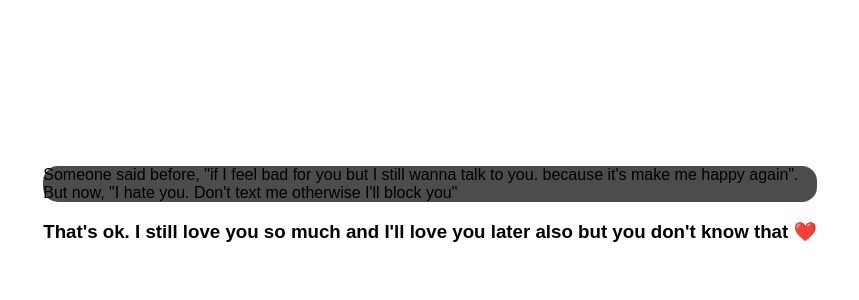
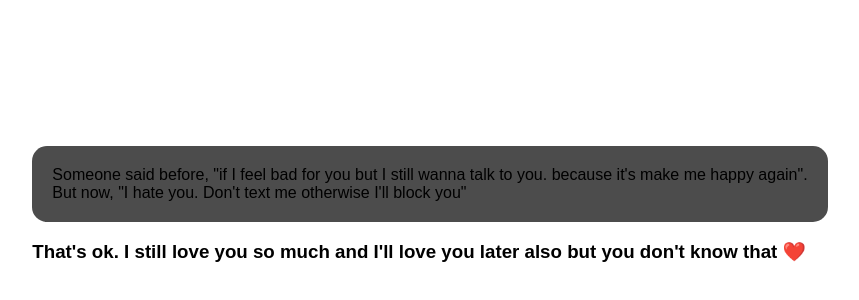
Before and after one commit to arifxua/haveyoueaten, a plain HTML site: page test.html in a window 1280 px wide. Shown: the part 194-494 px from the top of the page, without its empty margins (210-1069 px from the left). Drawn offline with Linux system fonts and the light colour scheme.

Commit message:
Update test.html

```diff
--- a/test.html
+++ b/test.html
@@ -22,6 +22,8 @@
             background: rgba(0, 0, 0, 0.7);
             animation: fadeIn 3s ease-in;
             border-radius: 15px;
+            padding: 20px;
+            text-color: white;
             height: 100%;
        }
     </style>
```
